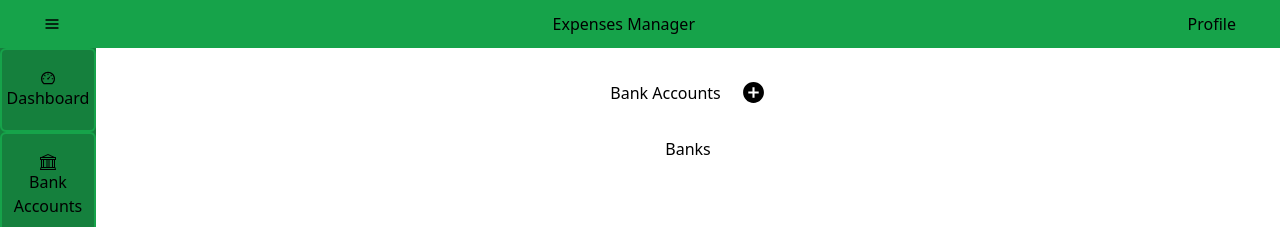
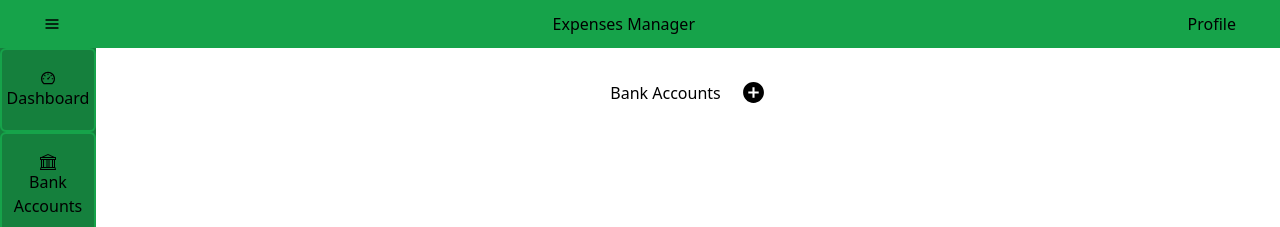
Before and after one commit to Alejandra-Villalobos/expenses-manager, a React (Create React App) app in the folder expenses-frontend/: page /banks in a window 1280 px wide. Shown: the top 227 px of the page. Built offline with nearby package versions, Linux system fonts and the light colour scheme.

Commit message:
Added: Banks interface improved 2

```diff
--- a/expenses-frontend/src/pages/Banks.js
+++ b/expenses-frontend/src/pages/Banks.js
@@ -15,9 +15,6 @@ const Banks = () => {
           <h1>Bank Accounts</h1>
           <button><MdAddCircle size={25}/></button>
         </section>
-        <section className='flex justify-center mt-8'>
-          <h2>Banks</h2>
-        </section>
       </div>
     </div>
     </>
```
